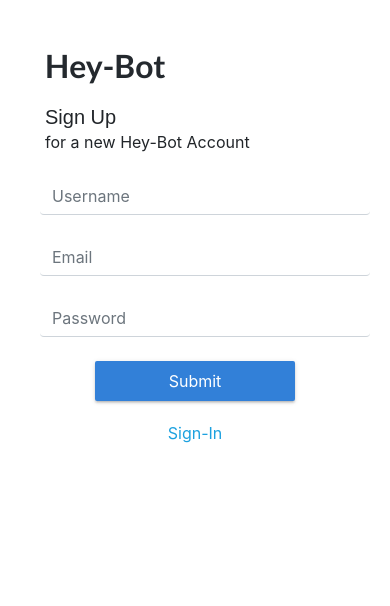
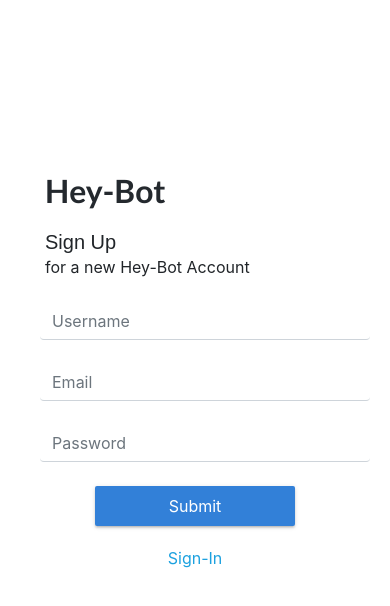
Before and after one commit to Streltz/heyteam, a React (Create React App) app in the folder hey-team/: page /signup in a window 390 px wide. Shown: the top 606 px of the page. Built offline with nearby package versions, Linux system fonts and the light colour scheme; no server answers; what react-stripe-elements would draw is missing.

Commit message:
Checkout, Signin, Signup - fixed form error styling bug - fixed mobile form styling - moved form error to top of card

```diff
--- a/hey-team/src/components/Billing/CheckoutForm.js
+++ b/hey-team/src/components/Billing/CheckoutForm.js
@@ -87,7 +87,7 @@ class CheckoutForm extends React.Component {
       <main className="main-billing">
         <Card className="edge-card">
           <div className="card-dashboard">
-            <div className="billing-title">Billing</div>
+            <div className="billing-title">Donate</div>
             <br /><br />
             <div className="name-input">
              <input type="text" name="name" value={this.state.name}
--- a/hey-team/src/components/login/Signin.js
+++ b/hey-team/src/components/login/Signin.js
@@ -32,6 +32,7 @@ class Signin extends React.Component {
   render() {
     return (
       <main id="main-login">
+      <div className="form-error text-left card-descriptor col-md-12">{this.props.user.formError}</div>
         <Card className="edge-dull">
           <div className="login card-dull">
             <form id="signin-form" onSubmit={(e) => { this.handleSignIn(e) }}>
@@ -39,7 +40,7 @@ class Signin extends React.Component {
               <div className="text-left col-md-12 heading"> Sign In </div>
               <div className="text-left card-descriptor col-md-12">with your Hey-Bot Account</div>
               <br />
-              <div className="form-error text-left card-descriptor col-md-12">{this.props.user.formError}</div>
+
               <input className="col-md-10 form-control" name="email" value={this.state.email}
                 placeholder="Email" onChange={this.handleOnChange} /><br />
 
--- a/hey-team/src/components/login/Signup.js
+++ b/hey-team/src/components/login/Signup.js
@@ -33,6 +33,7 @@ class SignUp extends React.Component {
   render() {
     return (
       <main id="main-login">
+      <div className="form-error text-left card-descriptor col-md-12">{this.props.user.formError}</div>
         <Card className="edge-dull">
           <div className="login card-dull">
             <form id="signin-form" onSubmit={(e) => { this.handleSignUp(e) }}>
```
